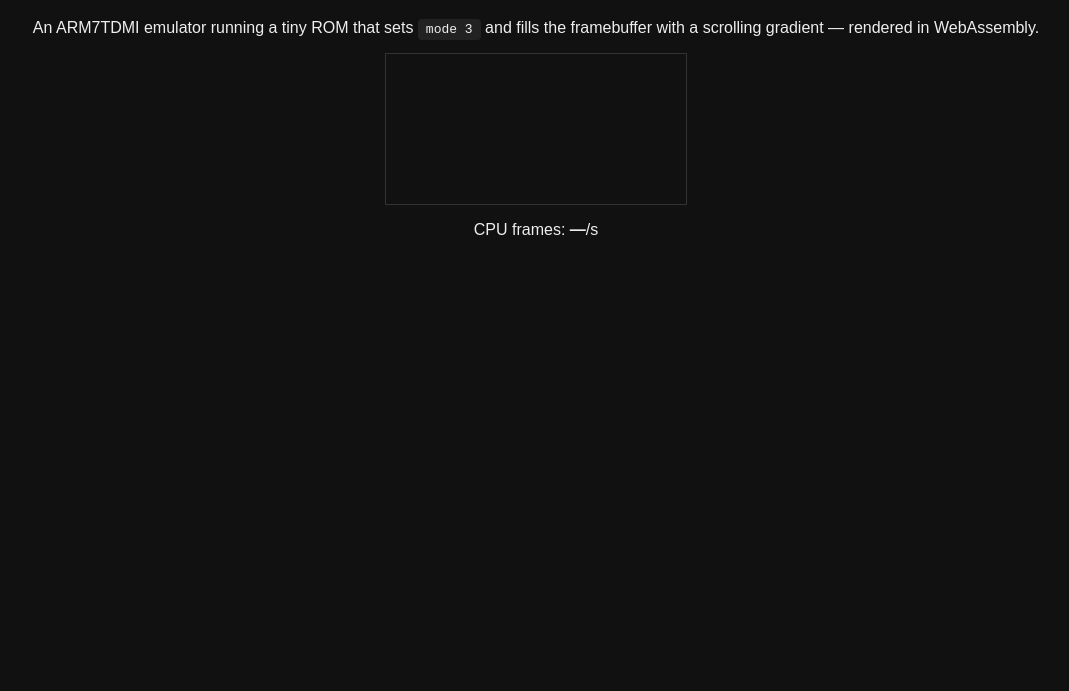
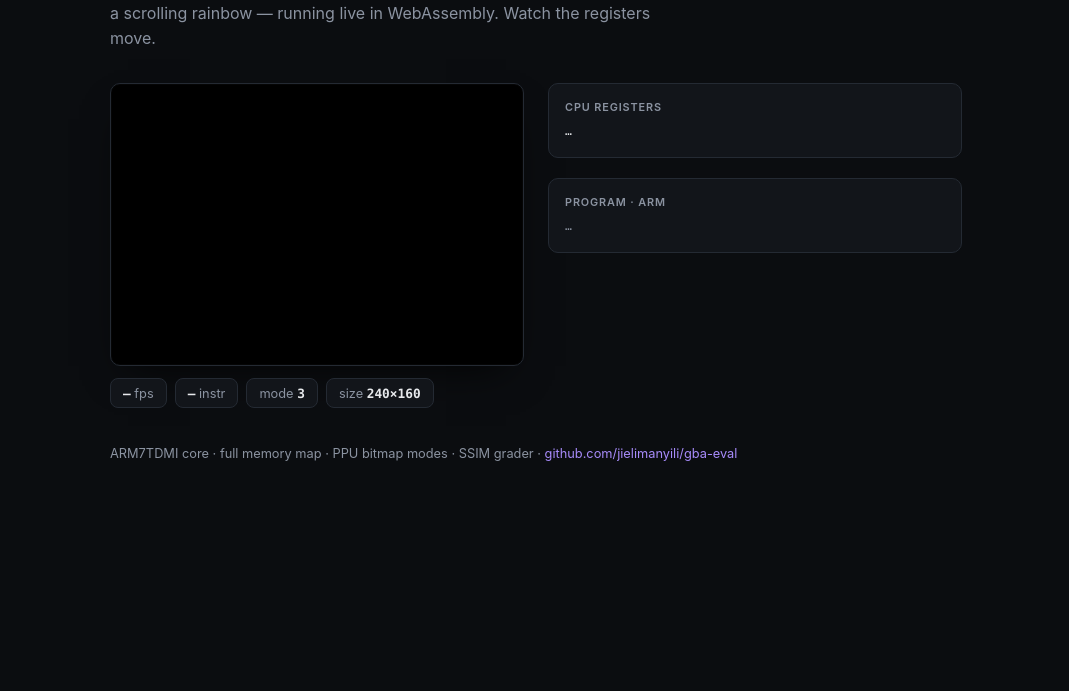
Before and after one commit to jielimanyili/gba-eval, a plain HTML site: page emulator/www/index.html in a window 1280 px wide. Shown: the part 109-800 px from the top of the page, without its empty margins (104-1173 px from the left). Drawn offline with Linux system fonts and the light colour scheme; no server answers.

Commit message:
feat: live register readout + disassembly + designed page; diagonal rainbow demo
- Demo ROM now paints a diagonal full-spectrum rainbow (color = x + y + t).
- Add emu_get_reg / emu_get_cpsr wasm exports.
- Page redesigned: dark theme, framed GBA screen, stat pills, live CPU
  register panel (r0-r15 + NZCV/IFT flags) and a disassembled program listing.
- Add diagonal-gradient regression test.

```diff
--- a/emulator/www/index.html
+++ b/emulator/www/index.html
@@ -1,19 +1,121 @@
 <!DOCTYPE html>
-<html>
+<html lang="en">
 <head>
   <meta charset="utf-8">
-  <title>GBA Emulator — demo</title>
+  <meta name="viewport" content="width=device-width, initial-scale=1">
+  <title>GBA Eval — ARM7TDMI emulator</title>
   <style>
-    body { background: #111; color: #eee; font-family: sans-serif; display: flex; flex-direction: column; align-items: center; margin: 2rem; }
-    canvas { image-rendering: pixelated; border: 1px solid #333; }
-    code { background: #222; padding: 0.2rem 0.5rem; border-radius: 4px; }
+    :root {
+      --bg: #0b0d10;
+      --panel: #12151a;
+      --border: #242a33;
+      --text: #e7e9ec;
+      --muted: #8b93a1;
+      --accent: #a78bfa;
+      --mono: ui-monospace, SFMono-Regular, "SF Mono", Menlo, Consolas, "Liberation Mono", monospace;
+    }
+    * { box-sizing: border-box; }
+    body {
+      margin: 0;
+      background: var(--bg);
+      color: var(--text);
+      font-family: -apple-system, BlinkMacSystemFont, "Segoe UI", Roboto, Helvetica, Arial, sans-serif;
+      -webkit-font-smoothing: antialiased;
+    }
+    .wrap { max-width: 900px; margin: 0 auto; padding: 3rem 1.5rem 4rem; }
+    header { margin-bottom: 2rem; }
+    h1 { font-size: 1.6rem; margin: 0 0 0.4rem; letter-spacing: -0.01em; }
+    h1 .dot { color: var(--accent); }
+    .tagline { color: var(--muted); margin: 0; max-width: 58ch; line-height: 1.55; }
+    main { display: flex; gap: 1.5rem; align-items: flex-start; flex-wrap: wrap; }
+    .screen-panel { flex: 1 1 340px; min-width: 300px; }
+    .side-panel { flex: 1 1 340px; min-width: 300px; display: flex; flex-direction: column; gap: 1.25rem; }
+    .screen-frame {
+      background: #000;
+      border: 1px solid var(--border);
+      border-radius: 10px;
+      padding: 10px;
+      box-shadow: 0 18px 40px -18px rgba(0,0,0,0.8), inset 0 0 0 1px rgba(255,255,255,0.02);
+    }
+    canvas {
+      display: block;
+      width: 100%;
+      height: auto;
+      image-rendering: pixelated;
+      border-radius: 4px;
+    }
+    .stats { display: flex; gap: 0.5rem; margin-top: 0.75rem; flex-wrap: wrap; }
+    .stat {
+      background: var(--panel);
+      border: 1px solid var(--border);
+      border-radius: 8px;
+      padding: 0.4rem 0.75rem;
+      font-size: 0.8rem;
+      color: var(--muted);
+    }
+    .stat strong { color: var(--text); font-family: var(--mono); font-weight: 600; }
+    .card {
+      background: var(--panel);
+      border: 1px solid var(--border);
+      border-radius: 10px;
+      padding: 1rem;
+    }
+    .card h2 {
+      font-size: 0.68rem;
+      text-transform: uppercase;
+      letter-spacing: 0.08em;
+      color: var(--muted);
+      margin: 0 0 0.6rem;
+      font-weight: 600;
+    }
+    pre {
+      margin: 0;
+      font-family: var(--mono);
+      font-size: 0.72rem;
+      line-height: 1.5;
+      color: var(--text);
+      white-space: pre;
+      overflow-x: auto;
+    }
+    #regs { color: var(--text); }
+    #program { color: var(--muted); }
+    footer { margin-top: 2.25rem; color: var(--muted); font-size: 0.8rem; line-height: 1.6; }
+    footer a { color: var(--accent); text-decoration: none; }
+    footer a:hover { text-decoration: underline; }
   </style>
 </head>
 <body>
-  <h1>GBA Emulator</h1>
-  <p>An ARM7TDMI emulator running a tiny ROM that sets <code>mode 3</code> and fills the framebuffer with a scrolling gradient — rendered in WebAssembly.</p>
-  <canvas id="screen"></canvas>
-  <p>CPU frames: <strong id="fps">—</strong>/s</p>
+  <div class="wrap">
+    <header>
+      <h1>GBA Eval<span class="dot">.</span></h1>
+      <p class="tagline">An ARM7TDMI emulator executing a hand-encoded ARM program that paints a scrolling rainbow — running live in WebAssembly. Watch the registers move.</p>
+    </header>
+    <main>
+      <section class="screen-panel">
+        <div class="screen-frame"><canvas id="screen" width="240" height="160"></canvas></div>
+        <div class="stats">
+          <div class="stat"><strong id="fps">—</strong> fps</div>
+          <div class="stat"><strong id="instr">—</strong> instr</div>
+          <div class="stat">mode <strong>3</strong></div>
+          <div class="stat">size <strong>240×160</strong></div>
+        </div>
+      </section>
+      <section class="side-panel">
+        <div class="card">
+          <h2>CPU registers</h2>
+          <pre id="regs">…</pre>
+        </div>
+        <div class="card">
+          <h2>Program · ARM</h2>
+          <pre id="program">…</pre>
+        </div>
+      </section>
+    </main>
+    <footer>
+      ARM7TDMI core · full memory map · PPU bitmap modes · SSIM grader ·
+      <a href="https://github.com/jielimanyili/gba-eval">github.com/jielimanyili/gba-eval</a>
+    </footer>
+  </div>
   <script src="main.js"></script>
 </body>
 </html>
--- a/emulator/www/main.js
+++ b/emulator/www/main.js
@@ -1,37 +1,54 @@
 const WIDTH = 240, HEIGHT = 160, FB_SIZE = WIDTH * HEIGHT * 3;
 
-// Animated vertical gradient: color = row + offset, scrolling every frame.
-//   MOV r3, #0x04000000 ; MOV r4, #3 ; STRH r4, [r3]   (mode 3)
-//   MOV r5, #0                                        (offset)
-//   frame: MOV r0, #0x06000000 ; MOV r1, #0           (y)
-//   row:   MOV r6, r1 ; ADD r6, r6, r5                (color = y + offset)
-//          MOV r2, #240                               (x)
-//   px:    STRH r6, [r0], #2 ; SUBS r2, r2, #1 ; BNE px
-//          ADD r1, r1, #1 ; CMP r1, #160 ; BNE row
-//          ADD r5, r5, #1                             (scroll)
-//          B frame
+// Diagonal rainbow: color = x + y + t, scrolling every frame.
+// (BGR555 — bit 15 is ignored, so the palette cycles red → green → blue.)
 const DEMO_ROM = new Uint8Array([
   0x04, 0x34, 0xA0, 0xE3, // MOV r3, #0x04000000
   0x03, 0x40, 0xA0, 0xE3, // MOV r4, #3
   0xB0, 0x40, 0xC3, 0xE1, // STRH r4, [r3]   (mode 3)
-  0x00, 0x50, 0xA0, 0xE3, // MOV r5, #0      (offset)
+  0x00, 0x50, 0xA0, 0xE3, // MOV r5, #0      (t)
   0x06, 0x04, 0xA0, 0xE3, // frame: MOV r0, #0x06000000
   0x00, 0x10, 0xA0, 0xE3, // MOV r1, #0      (y)
   0x01, 0x60, 0xA0, 0xE1, // row: MOV r6, r1
-  0x05, 0x60, 0x86, 0xE0, // ADD r6, r6, r5  (color = y + offset)
+  0x05, 0x60, 0x86, 0xE0, // ADD r6, r6, r5  (color = y + t)
   0xF0, 0x20, 0xA0, 0xE3, // MOV r2, #240    (x)
   0xB2, 0x60, 0xC0, 0xE0, // px: STRH r6, [r0], #2
+  0x01, 0x60, 0x86, 0xE2, // ADD r6, r6, #1  (color += 1 as x++)
   0x01, 0x20, 0x52, 0xE2, // SUBS r2, r2, #1
-  0xFC, 0xFF, 0xFF, 0x1A, // BNE px
+  0xFB, 0xFF, 0xFF, 0x1A, // BNE px
   0x01, 0x10, 0x81, 0xE2, // ADD r1, r1, #1
   0xA0, 0x00, 0x51, 0xE3, // CMP r1, #160
-  0xF6, 0xFF, 0xFF, 0x1A, // BNE row
+  0xF5, 0xFF, 0xFF, 0x1A, // BNE row
   0x01, 0x50, 0x85, 0xE2, // ADD r5, r5, #1  (scroll)
-  0xF2, 0xFF, 0xFF, 0xEA, // B frame
+  0xF1, 0xFF, 0xFF, 0xEA, // B frame
 ]);
 
-// One full gradient fill (160 rows) + frame advance = 116,164 instructions.
-const PER_FRAME = 116164;
+// One diagonal fill (160 rows) + frame advance = 154,564 instructions.
+const PER_FRAME = 154564;
+
+// The program, disassembled, so the register readout can be mapped to code.
+const PROGRAM = [
+  [0x08000000, 'MOV r3, #0x04000000', 'DISPCNT register'],
+  [0x08000004, 'MOV r4, #3',           'video mode 3 (bitmap)'],
+  [0x08000008, 'STRH r4, [r3]',        'set mode 3'],
+  [0x0800000C, 'MOV r5, #0',           't = 0 (scroll offset)'],
+  [0x08000010, 'MOV r0, #0x06000000',  'frame: r0 = VRAM base'],
+  [0x08000014, 'MOV r1, #0',           'y = 0'],
+  [0x08000018, 'MOV r6, r1',           'row: color = y'],
+  [0x0800001C, 'ADD r6, r6, r5',       'color += t'],
+  [0x08000020, 'MOV r2, #240',         'x = 240'],
+  [0x08000024, 'STRH r6, [r0], #2',    'px: write pixel, r0 += 2'],
+  [0x08000028, 'ADD r6, r6, #1',       'color += 1 (next column)'],
+  [0x0800002C, 'SUBS r2, r2, #1',      'x--'],
+  [0x08000030, 'BNE 0x08000024',       'loop px'],
+  [0x08000034, 'ADD r1, r1, #1',       'y++'],
+  [0x08000038, 'CMP r1, #160',         'y == 160?'],
+  [0x0800003C, 'BNE 0x08000018',       'loop row'],
+  [0x08000040, 'ADD r5, r5, #1',       't++ (scroll)'],
+  [0x08000044, 'B 0x08000010',         'loop frame'],
+];
+
+const REG_NAMES = ['r0','r1','r2','r3','r4','r5','r6','r7','r8','r9','r10','r11','r12','sp','lr','pc'];
 
 async function main() {
   const { instance } = await WebAssembly.instantiateStreaming(fetch('gba_emulator.wasm'), {});
@@ -39,12 +56,10 @@ async function main() {
 
   const emu = w.emu_create();
 
-  // Load the ROM into wasm memory.
+  // Load ROM, reset PC (r15 = address + 8), run the 4 setup instructions.
   const romPtr = w.emu_alloc(DEMO_ROM.length);
   new Uint8Array(w.memory.buffer, romPtr, DEMO_ROM.length).set(DEMO_ROM);
   w.emu_load_rom(emu, romPtr, DEMO_ROM.length);
-
-  // Reset PC to the ROM entry point (ARM state) and run the 4 setup instructions.
   w.emu_set_pc(emu, 0x08000008);
   w.emu_step(emu, 4);
 
@@ -59,13 +74,23 @@ async function main() {
   const img = ctx.createImageData(WIDTH, HEIGHT);
 
   const fpsEl = document.getElementById('fps');
+  const instrEl = document.getElementById('instr');
+  const regsEl = document.getElementById('regs');
+
+  // Static program listing.
+  document.getElementById('program').textContent = PROGRAM.map(
+    ([a, asm, note]) => `0x${a.toString(16).padStart(8, '0')}  ${asm.padEnd(20)} ${note}`
+  ).join('\n');
+
   let frames = 0;
+  let totalInstr = 0;
   let lastTime = performance.now();
 
   function render() {
-    // Run exactly one gradient fill (CPU executes a real program each frame).
+    // Execute exactly one frame's worth of instructions.
     w.emu_step(emu, PER_FRAME);
     w.emu_render(emu, fbPtr);
+    totalInstr += PER_FRAME;
 
     for (let i = 0; i < WIDTH * HEIGHT; i++) {
       img.data[i * 4 + 0] = fb[i * 3 + 0];
@@ -75,10 +100,26 @@ async function main() {
     }
     ctx.putImageData(img, 0, 0);
 
+    // Live register readout (two columns).
+    const cols = [[], []];
+    for (let r = 0; r < 16; r++) {
+      const name = REG_NAMES[r];
+      const val = '0x' + (w.emu_get_reg(emu, r) >>> 0).toString(16).padStart(8, '0');
+      cols[r < 8 ? 0 : 1].push(`${name.padEnd(3)} ${val}`);
+    }
+    const cpsr = w.emu_get_cpsr(emu) >>> 0;
+    const flag = (b) => (cpsr & (1 << b)) ? 1 : 0;
+    const nzcv = `${flag(31) ? 'N' : '-'}${flag(30) ? 'Z' : '-'}${flag(29) ? 'C' : '-'}${flag(28) ? 'V' : '-'}`;
+    const ift = `${flag(7) ? 'I' : '-'}${flag(6) ? 'F' : '-'}${flag(5) ? 'T' : '-'}`;
+    let lines = [];
+    for (let i = 0; i < 8; i++) lines.push(`${cols[0][i]}   ${cols[1][i]}`);
+    regsEl.textContent = lines.join('\n') + `\nCPSR ${nzcv}  ${ift}`;
+
     frames++;
     const now = performance.now();
     if (now - lastTime >= 1000) {
       fpsEl.textContent = frames;
+      instrEl.textContent = (totalInstr / 1e6).toFixed(1) + 'M';
       frames = 0;
       lastTime = now;
     }
```
Also changed, not shown: 3 other files.
